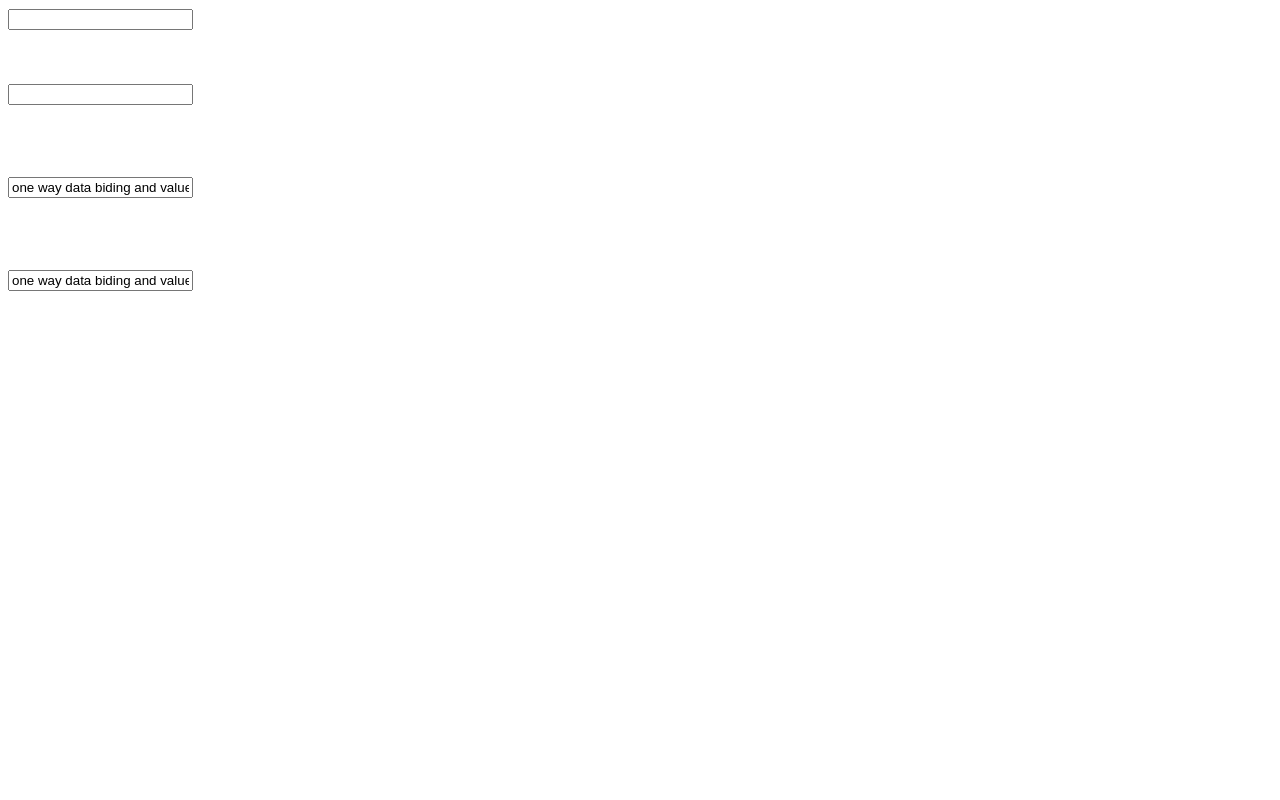
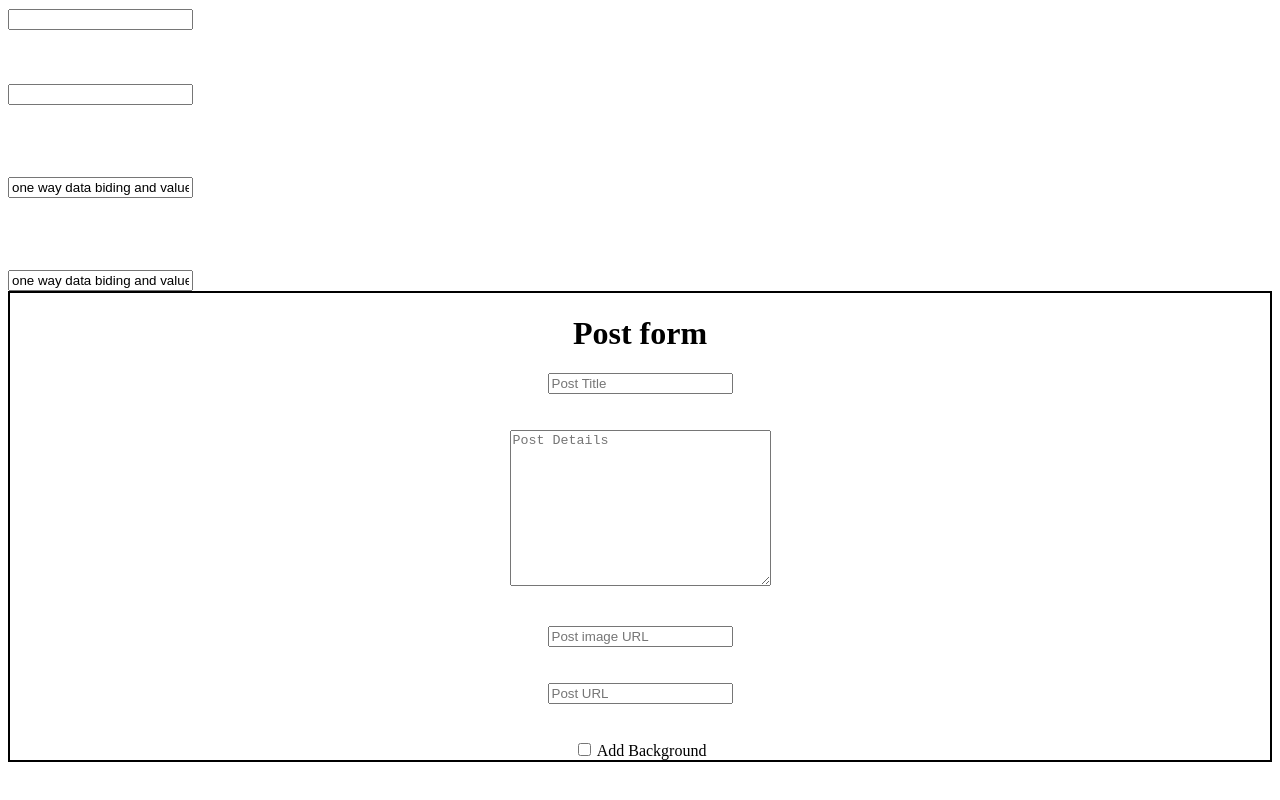
Before and after one commit to sanidhiya-khandelwal/Angular-intro, an Angular app: page / in a window 1280 px wide. Shown: the part 1011-1811 px from the top of the page. Before the commit the page ends 1310 px from the top, so only its background shows below. Built offline with nearby package versions, Linux system fonts and the light colour scheme.

Commit message:
display data and handeling events✅

```diff
--- a/src/app/app.component.css
+++ b/src/app/app.component.css
@@ -1,3 +1,12 @@
 .text-red {
     color: red;
 }
+
+.form-area {
+    border: 2px solid black;
+    text-align: center;
+}
+
+.add-background {
+    background-color: yellow;
+}
--- a/src/app/app.component.html
+++ b/src/app/app.component.html
@@ -59,3 +59,23 @@ will compile into property binding so bettre use property binding only -->
 <input type="text" [value]="textvalue" (keyup.enter)="OneWayDataBinding()"> <!--one way Data binding -->
 <br><br><br><br><br>
 <input type="text" [(ngModel)]="textvalue" (keyup.enter)="OneWayDataBinding()"> <!--two way Data binding -->
+
+<!-- Task -->
+<div class="form-area">
+    <h1>Post form</h1>
+    <input type="text" placeholder="Post Title" [(ngModel)]="postTitle">
+    <br><br><br>
+    <textarea cols="30" rows="10" placeholder="Post Details" [(ngModel)]="postDetails"></textarea>
+    <br><br><br>
+    <input type="text" placeholder="Post image URL" [(ngModel)]="imageURL">
+    <br><br><br>
+    <input type="text" placeholder="Post URL" [(ngModel)]="postURL">
+    <br><br><br>
+    <input type="checkbox" [(ngModel)]="addBackground"> Add Background
+</div>
+<div class="preview-area">
+    <h1><span [class.add-background]="addBackground">{{postTitle}}</span></h1>
+    <h1>{{postDetails}}</h1>
+    <img [src]="imageURL" alt="">
+    <a [href]="postURL" target="_blank" [style.display]="postURL ? 'block':'none'">More Details</a>
+</div>
--- a/src/app/app.component.ts
+++ b/src/app/app.component.ts
@@ -88,5 +88,12 @@ export class AppComponent implements AfterViewInit { //step 5 view ki.. implemen
 
   }
 
+  // Task 1: play with events and binding
+  postTitle!: string;
+  postDetails!: string;
+  imageURL!: string;
+  postURL!: string;
+  addBackground!: boolean;
+
 
 }
```
